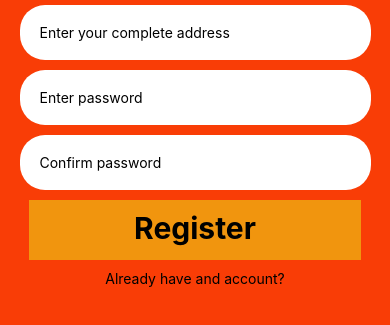
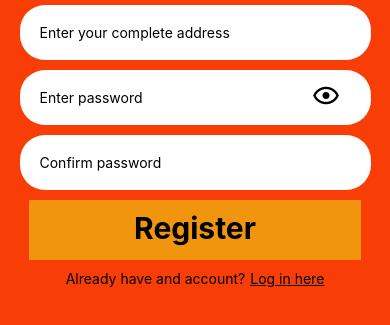
Before and after one commit to Fork077/Preventhi, a React Native app: screen /Registration in a window 390 px wide. Shown: the part 371-696 px from the top of the page. Built offline with nearby package versions, Linux system fonts and the light colour scheme.

Commit message:
Update 4

```diff
--- a/app/screens/RegistrationPage.js
+++ b/app/screens/RegistrationPage.js
@@ -2,11 +2,23 @@ import React from 'react';
 import { useNavigation } from '@react-navigation/native';
 import { ImageBackground, StyleSheet,
          StatusBar, View, Text, TextInput,
-         TouchableOpacity, KeyboardAvoidingView, Platform } from 'react-native';
+         TouchableOpacity, Platform } from 'react-native';
+import { MaterialCommunityIcons } from '@expo/vector-icons';
+import { useState } from 'react';
 
 function RegistrationPage(props) {
 
     const navigation = useNavigation()
+
+    const[name, setUsername] = useState('')
+    const[email, setEmail] = useState('')
+    const[address, setAddress] = useState('')
+    const[password, setPassword] = useState('')
+    const[cpassword, setCPassword] = useState('')
+
+
+    const [show, setShow] = useState(false);
+    const [hide, setHide] = useState(true);
 
     return (
         <ImageBackground style={styles.container}>
@@ -30,28 +42,50 @@ function RegistrationPage(props) {
                 style={styles.Inputbox}
                 placeholder='Enter your complete address'/>
 
-                <TextInput
+            <View style={styles.box}>
+                  <TextInput
                 style={styles.Inputbox}
                 placeholder='Enter password'
-                secureTextEntry={true}/>
+                secureTextEntry={hide}/>
+
+                <TouchableOpacity
+                style={styles.viewpass}
+                onPress={() => {
+                    setHide(!hide)
+                    setShow(!show)}}>
+                    <MaterialCommunityIcons
+                    name={show === false ? 'eye-outline' : 'eye-off-outline' }
+                    size={28}
+                    color={"black"}
+                    />
+                </TouchableOpacity>
+
+            </View>
 
                 <TextInput
                 style={styles.Inputbox}
                 placeholder='Confirm password'
-                secureTextEntry={true}/>
+                secureTextEntry={hide}/>
 
                 <TouchableOpacity style={styles.Sbmt}>
                     <Text style={styles.SbmtTxt}>
                         Register
                     </Text>
                 </TouchableOpacity>
+
+            <View style={styles.signupDisplay}>
+                <Text>
+                    Already have and account?
+                </Text>
+
                 <TouchableOpacity
-                    onPress={() => navigation.replace('Welcome')}
-                    style={{paddingTop: 10,}}>
-                    <Text>
-                        Already have and account?
+                    onPress={() => navigation.replace('Welcome')}>
+                    <Text style={{textDecorationLine: 'underline', paddingLeft: 5,}}>
+                        Log in here
                     </Text>
                 </TouchableOpacity>
+            </View>
+
             </View>
 
 
@@ -118,6 +152,22 @@ const styles = StyleSheet.create ({
         fontWeight: 'bold',
         fontSize: 30,
     },
+    viewpass: {
+        position: "absolute",
+        right: 50,
+        bottom: 25
+    },
+
+    box:{
+        width: '100%',
+        alignItems: 'center',
+    },
+
+    signupDisplay: {
+        flexDirection: "row",
+        alignItems: "center",
+        paddingTop: 10,
+    },
 });
 
 export default RegistrationPage;
--- a/package.json
+++ b/package.json
@@ -9,6 +9,7 @@
     "web": "expo start --web"
   },
   "dependencies": {
+    "@expo/vector-icons": "^13.0.0",
     "@react-navigation/native": "^6.1.8",
     "@react-navigation/stack": "^6.3.18",
     "expo": "~49.0.13",
@@ -17,7 +18,8 @@
     "react-native": "0.72.5",
     "react-native-gesture-handler": "^2.13.2",
     "react-native-safe-area-context": "^4.7.2",
-    "react-native-screens": "^3.25.0"
+    "react-native-screens": "^3.25.0",
+    "react-native-vector-icons": "^10.0.0"
   },
   "devDependencies": {
     "@babel/core": "^7.20.0"
```
Also changed, not shown: 1 other file (tests, documents, lock files or other folders).
